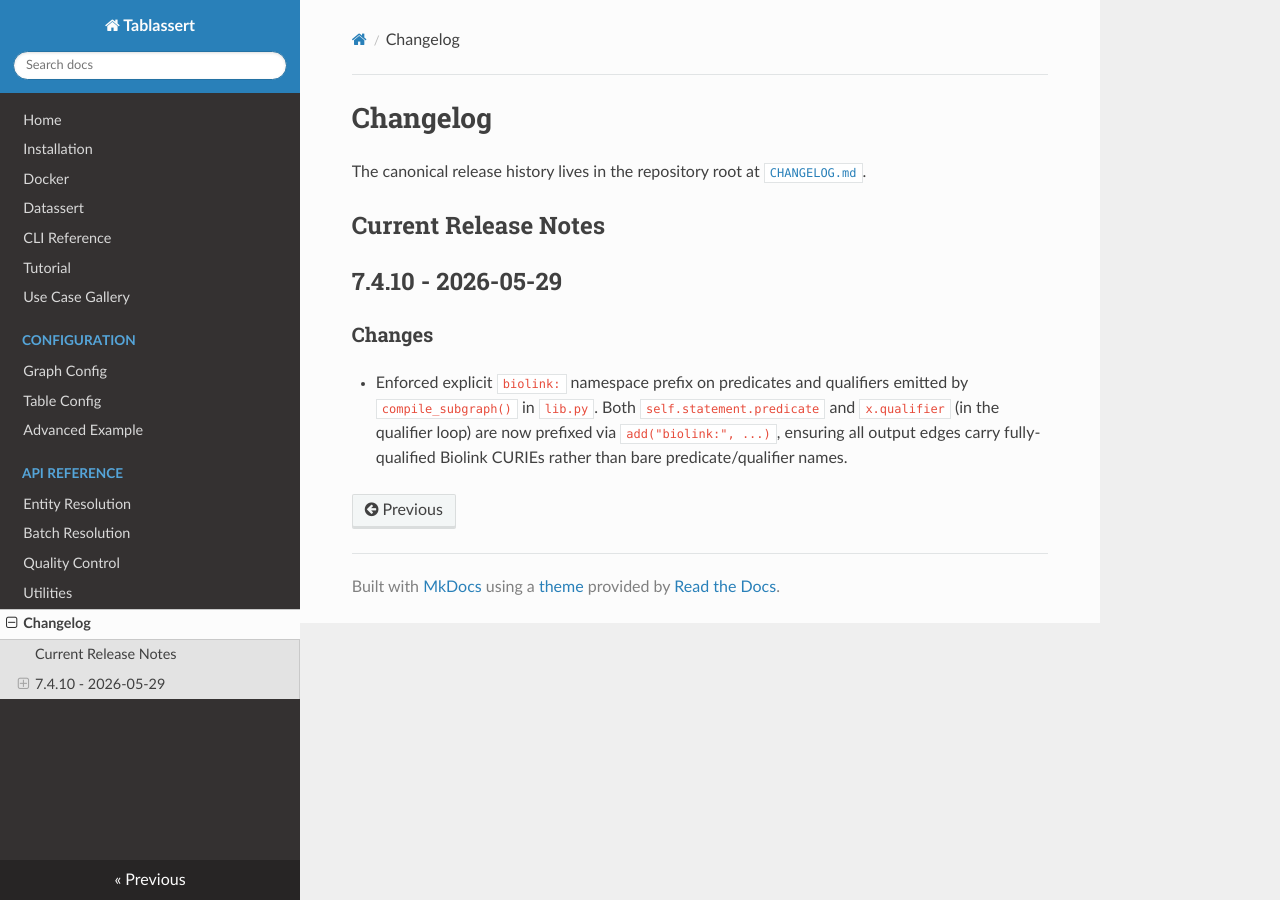
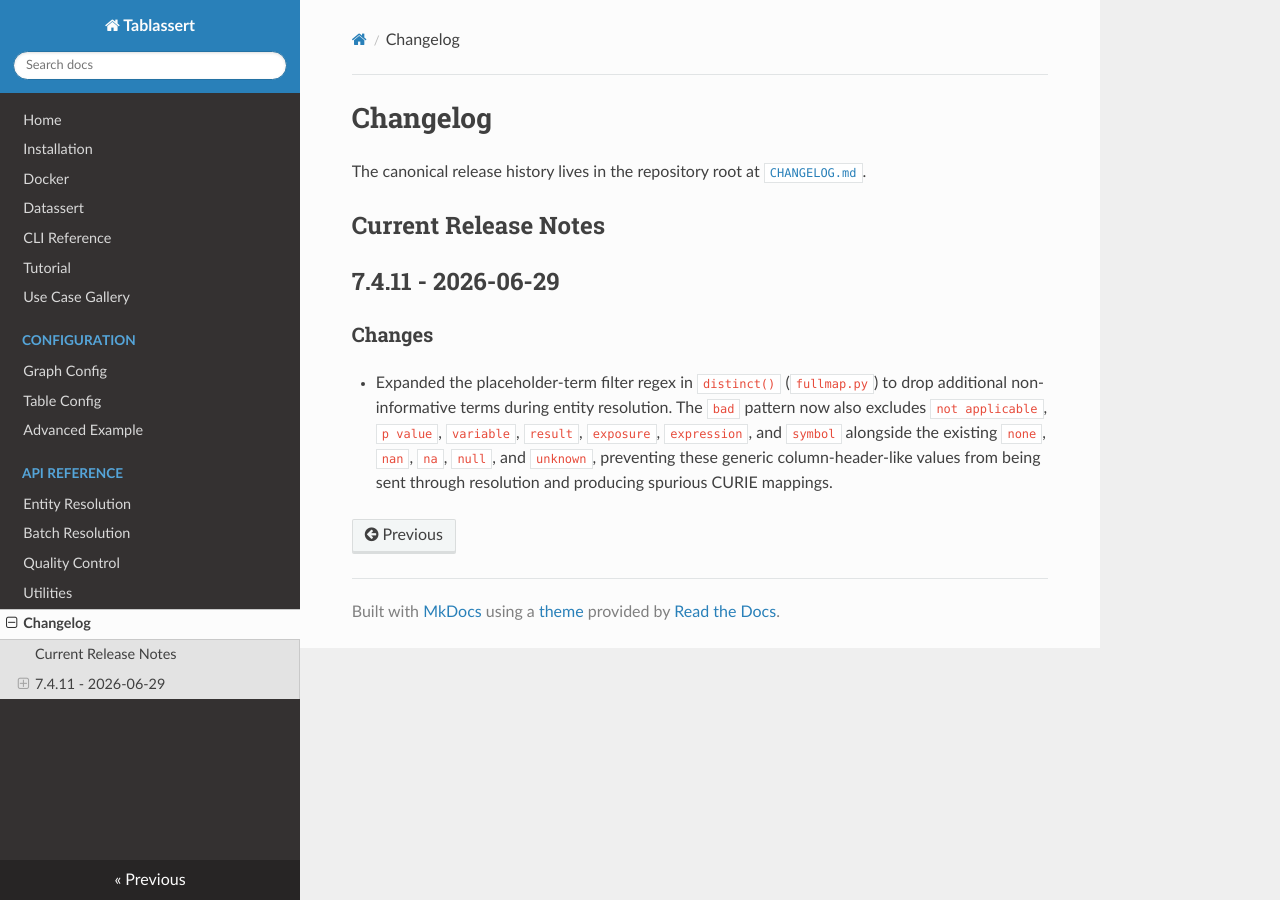
Before and after one commit to SkyeAv/Tablassert3.0.0, an MkDocs documentation site: the page built from docs/changelog.md, in a window 1280 px wide. Built offline with MkDocs 1.6.1, drawn with Linux system fonts in a browser that asks for light colours; nearby versions of some CDN libraries.

Commit message:
fix: updated documenation to reflect 7.4.11 changes

```diff
--- a/docs/changelog.md
+++ b/docs/changelog.md
@@ -4,8 +4,8 @@ The canonical release history lives in the repository root at [`CHANGELOG.md`](h
 
 ## Current Release Notes
 
-## 7.4.10 - 2026-05-29
+## 7.4.11 - 2026-06-29
 
 ### Changes
 
-- Enforced explicit `biolink:` namespace prefix on predicates and qualifiers emitted by `compile_subgraph()` in `lib.py`. Both `self.statement.predicate` and `x.qualifier` (in the qualifier loop) are now prefixed via `add("biolink:", ...)`, ensuring all output edges carry fully-qualified Biolink CURIEs rather than bare predicate/qualifier names.
+- Expanded the placeholder-term filter regex in `distinct()` (`fullmap.py`) to drop additional non-informative terms during entity resolution. The `bad` pattern now also excludes `not applicable`, `p value`, `variable`, `result`, `exposure`, `expression`, and `symbol` alongside the existing `none`, `nan`, `na`, `null`, and `unknown`, preventing these generic column-header-like values from being sent through resolution and producing spurious CURIE mappings.
```
Also changed, not shown: CHANGELOG.md (+5 -0 lines), 2 other files.
